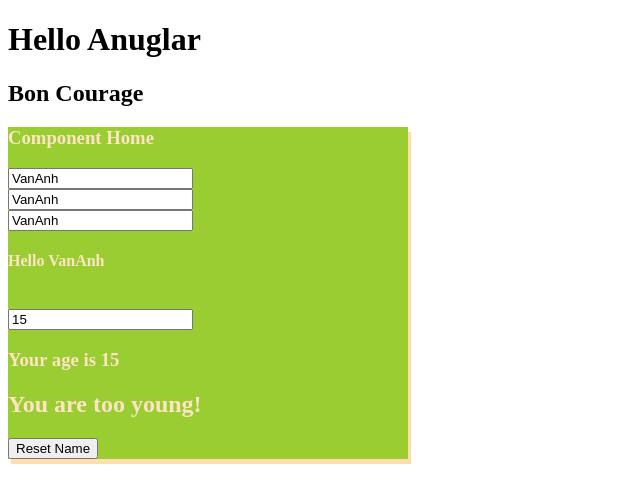
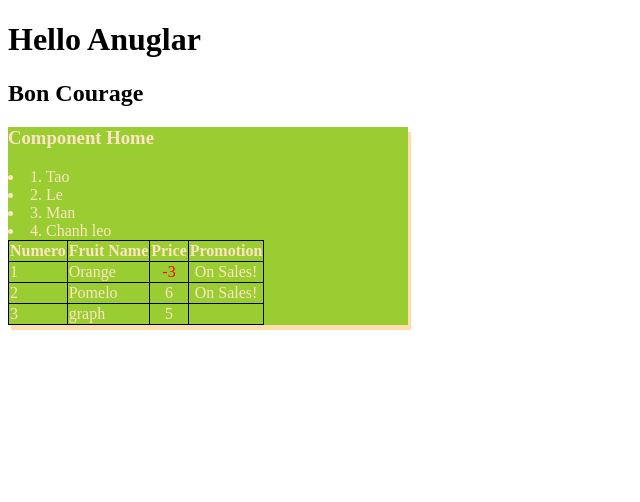
Before and after one commit to anhLEvn/Angular12-github, an Angular app: page / in a window 1280 px wide. Shown: the top 502 px of the page, without its empty margins (0-640 px from the left). Built offline with nearby package versions, Linux system fonts and the light colour scheme.

Commit message:
*ngFor, *ngIf,  [ngClass]

```diff
--- a/src/app/home/home.component.html
+++ b/src/app/home/home.component.html
@@ -1,23 +1,28 @@
 <div class="test">
   <h3>Component Home </h3>
 
-  <input type="" value="{{name}}">
-  <br>
-  <input type="text" name="" id="" [value] = "name" title="this is {{name}}"/>
-  <br>
-  <input type="text" name="" id="" [(ngModel)] = "name" [title]=" 'this is' + name"/>
-  <h4>Hello {{name}}</h4>
-  <br>
-  <input type="text" [(ngModel)] = "age">
-  <h3>Your age is {{age}}</h3>
-  <div *ngIf="age <= 18; then young; else old"> </div>
-    <ng-template #young>
-    <h2> You are too young! </h2>
-   </ng-template>
-  <ng-template #old>
-    <h2> You are too old! </h2>
-   </ng-template>
-  <!-- <h2 *ngIf="age > 18"> You are too old </h2>
-  <h2 *ngIf="age < 18"> You are too young </h2> -->
-  <button (click)="resetName()">Reset Name</button>
+  <div *ngFor="let fruit of fruits; let i = index">
+    <li>{{i+1}}. {{fruit}}</li>
+
+  </div>
+
+  <table class="table">
+    <tr>
+      <th>Numero</th>
+      <th>Fruit Name</th>
+      <th>Price</th>
+      <th>Promotion</th>
+    </tr>
+    <tr *ngFor="let fruit of fruits2; let i = index">
+      <td>{{i+1}}</td>
+      <td>{{fruit.fruitName}}</td>
+      <td class="center">
+        <span [ngClass]="{'negative-price':fruit.price < 0}">{{fruit.price}}</span>
+      </td>
+      <td class="center">
+        <span *ngIf = "fruit.promotion">On Sales!</span>    </td>
+    </tr>
+
+  </table>
+
 </div>
--- a/src/app/home/home.component.scss
+++ b/src/app/home/home.component.scss
@@ -4,3 +4,18 @@
   box-shadow: 3px 5px navajowhite;
   width: 400px;
 }
+
+.table {
+  border-collapse: collapse;
+  color: bisque;
+}
+
+table, td, th {
+  border: 1px solid black;
+}
+.negative-price{
+  color: red;
+}
+.center{
+  text-align: center;
+}
--- a/src/app/home/home.component.ts
+++ b/src/app/home/home.component.ts
@@ -7,16 +7,20 @@ import { Component, OnInit } from '@angular/core';
 })
 export class HomeComponent implements OnInit {
   public name = 'VanAnh';
+  public age = 15;
 
-  public age = 15;
+  public fruits = ['Tao', 'Le', 'Man', 'Chanh leo'];
+  public fruits2 = [
+    {fruitName: 'Orange', price: -3, promotion:true},
+    {fruitName: 'Pomelo', price: 6,promotion:true},
+    {fruitName: 'graph', price: 5, promotion:false}]
   constructor() { }
 
-  ngOnInit(): void {  }
+  ngOnInit(): void {
+    console.log('Fruits', this.fruits);
 
-  public resetName(): void {
-    console.log('resetName');
-    this.name = '';
+   }
 
-  }
+
 
 }
```
